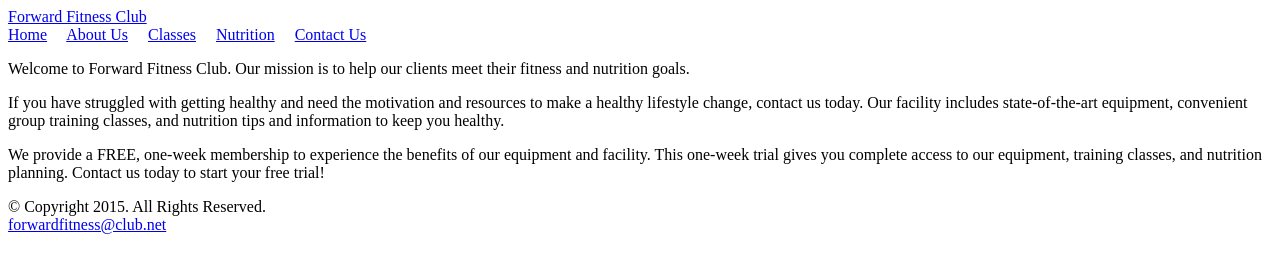
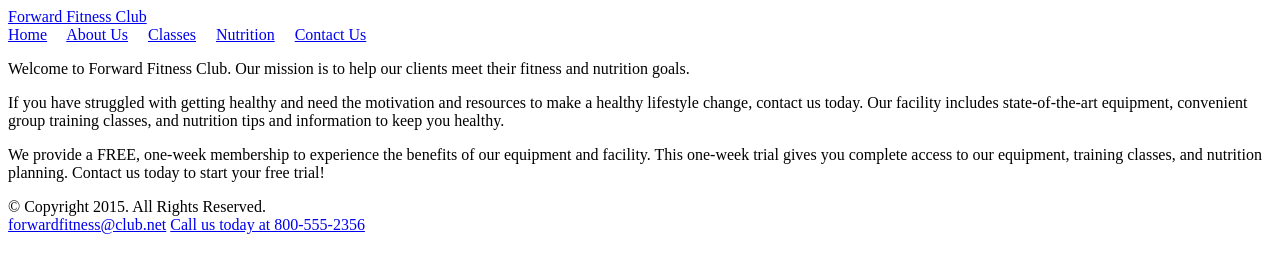
Before and after one commit to Arisena/html-stuff, a plain HTML site: page Chap03/fitness/index.html in a window 1280 px wide. Drawn offline with Linux system fonts and the light colour scheme.

Commit message:
Update index.html

```diff
--- a/Chap03/fitness/index.html
+++ b/Chap03/fitness/index.html
@@ -42,7 +42,7 @@
 	<footer>
 		&copy; Copyright 2015. All Rights Reserved.<br>
 		<a href="mailto:forwardfitness@club.net">forwardfitness@club.net</a>
-		</footer>
-
+		<a href="tel:+18005552356">Call us today at 800-555-2356</a>
+	</footer>
 </body>
 </html>
```
